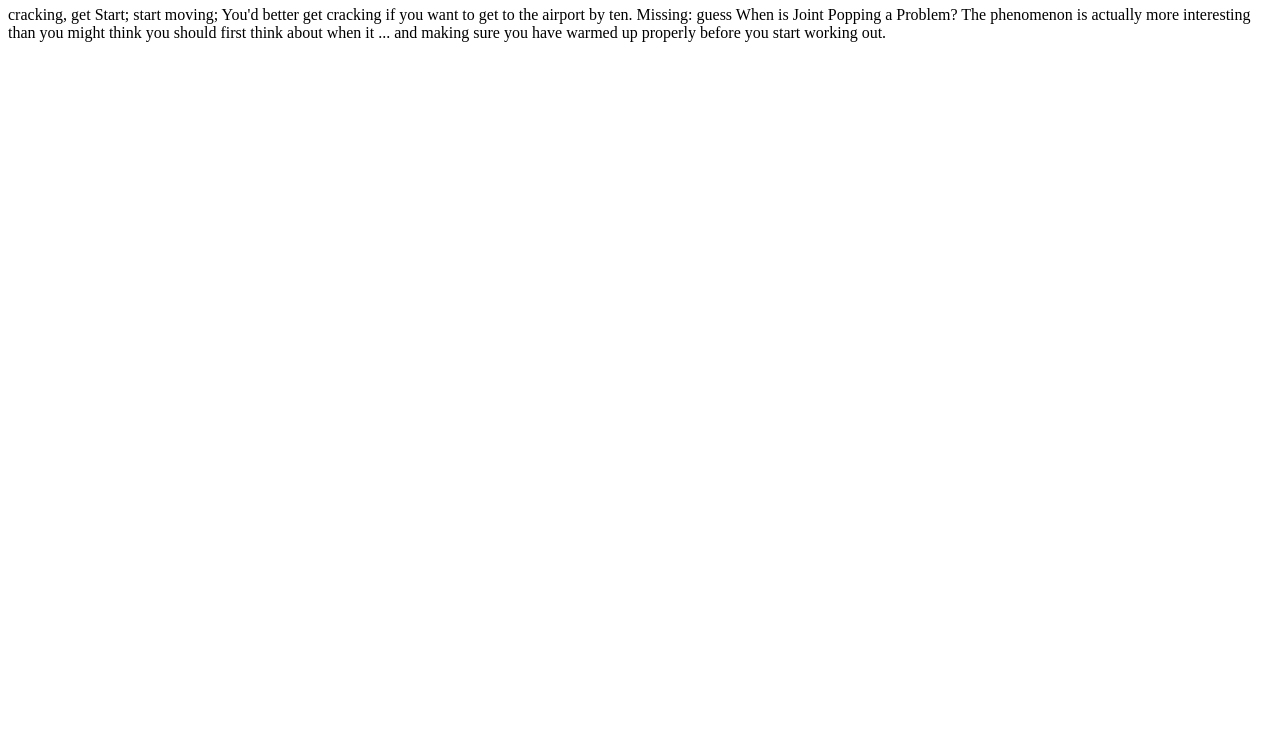
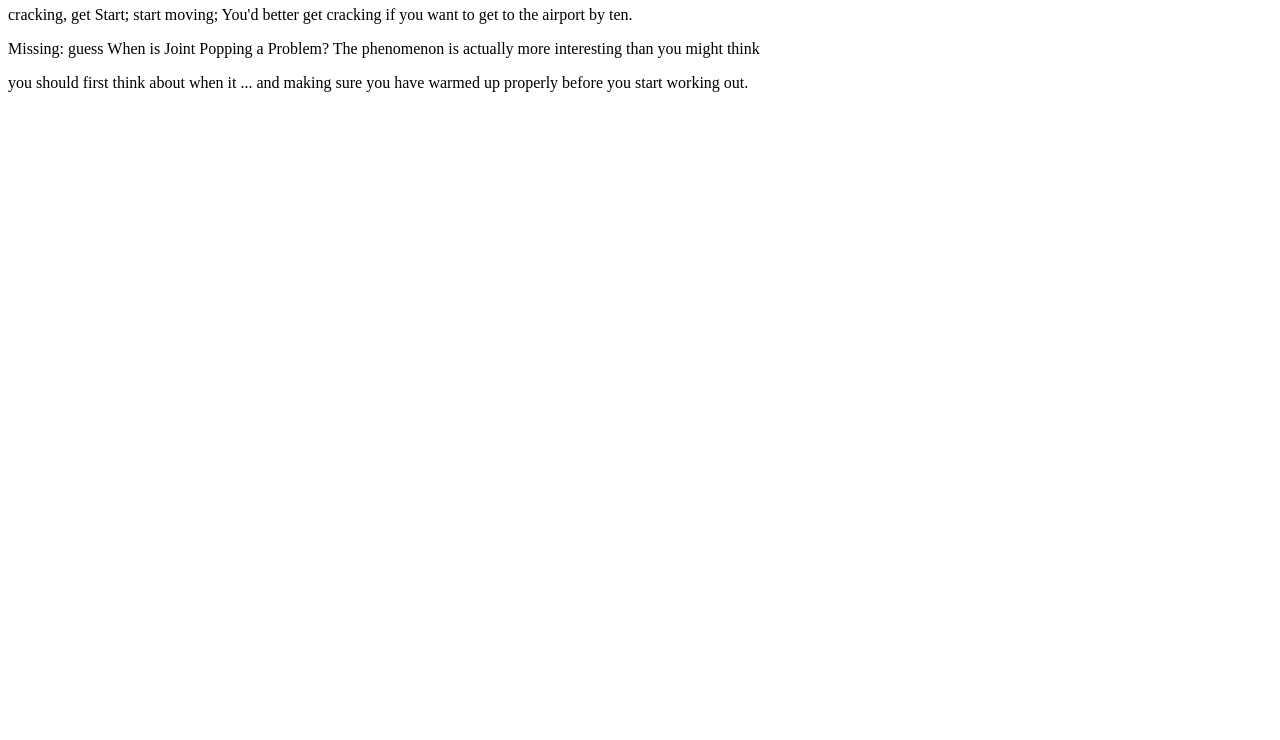
Before and after one commit to fetalcircuit/cracking, a plain HTML site: page index.html in a window 1280 px wide. Shown: the part 60-800 px from the top of the page. Drawn offline with Linux system fonts and the light colour scheme.

Commit message:
Update index.html

```diff
--- a/index.html
+++ b/index.html
@@ -5,12 +5,12 @@
 <body>
 <h1>What causes knuckles to crack?</h1>
 <p>cracking, get Start; start moving;
-You'd better get cracking if you want to get to the airport by ten.
+  You'd better get cracking if you want to get to the airport by ten.</p>
 
-Missing: guess
+<p>Missing: guess
 When is Joint Popping a Problem?
-The phenomenon is actually more interesting than you might think
+  The phenomenon is actually more interesting than you might think</p>
 
-you should first think about when it ...
+<p>you should first think about when it ...
 and making sure you have warmed up properly before you start working out.</p>
 </body>
```
